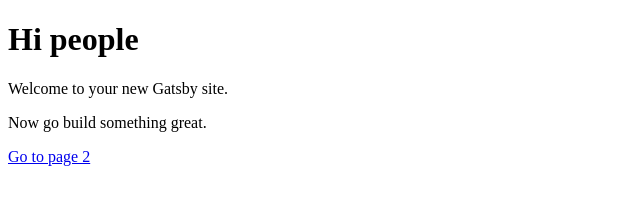
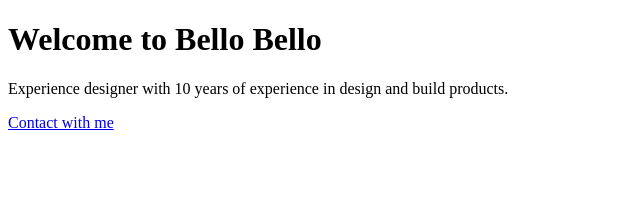
Before and after one commit to dziad00/first-react, a Gatsby site: page / in a window 1280 px wide. Shown: the whole page, without its empty margins (0-640 px from the left). Built offline with nearby package versions, Linux system fonts and the light colour scheme; Gatsby itself is replaced by a stand-in of ours.

Commit message:
button text

```diff
--- a/gatsby-config.js
+++ b/gatsby-config.js
@@ -1,6 +1,6 @@
 module.exports = {
   siteMetadata: {
-    title: 'Gatsby Default Starter',
+    title: 'Dziadowska pierwsza strona',
   },
   plugins: ['gatsby-plugin-react-helmet'],
 }
--- a/src/pages/index.js
+++ b/src/pages/index.js
@@ -3,10 +3,9 @@ import Link from 'gatsby-link'
 
 const IndexPage = () => (
   <div>
-    <h1>Hi people</h1>
-    <p>Welcome to your new Gatsby site.</p>
-    <p>Now go build something great.</p>
-    <Link to="/page-2/">Go to page 2</Link>
+    <h1>Welcome to Bello Bello</h1>
+    <p>Experience designer with 10 years of experience in design and build products.</p>
+    <Link to="/page-2/">Contact with me</Link>
   </div>
 )
 
```
